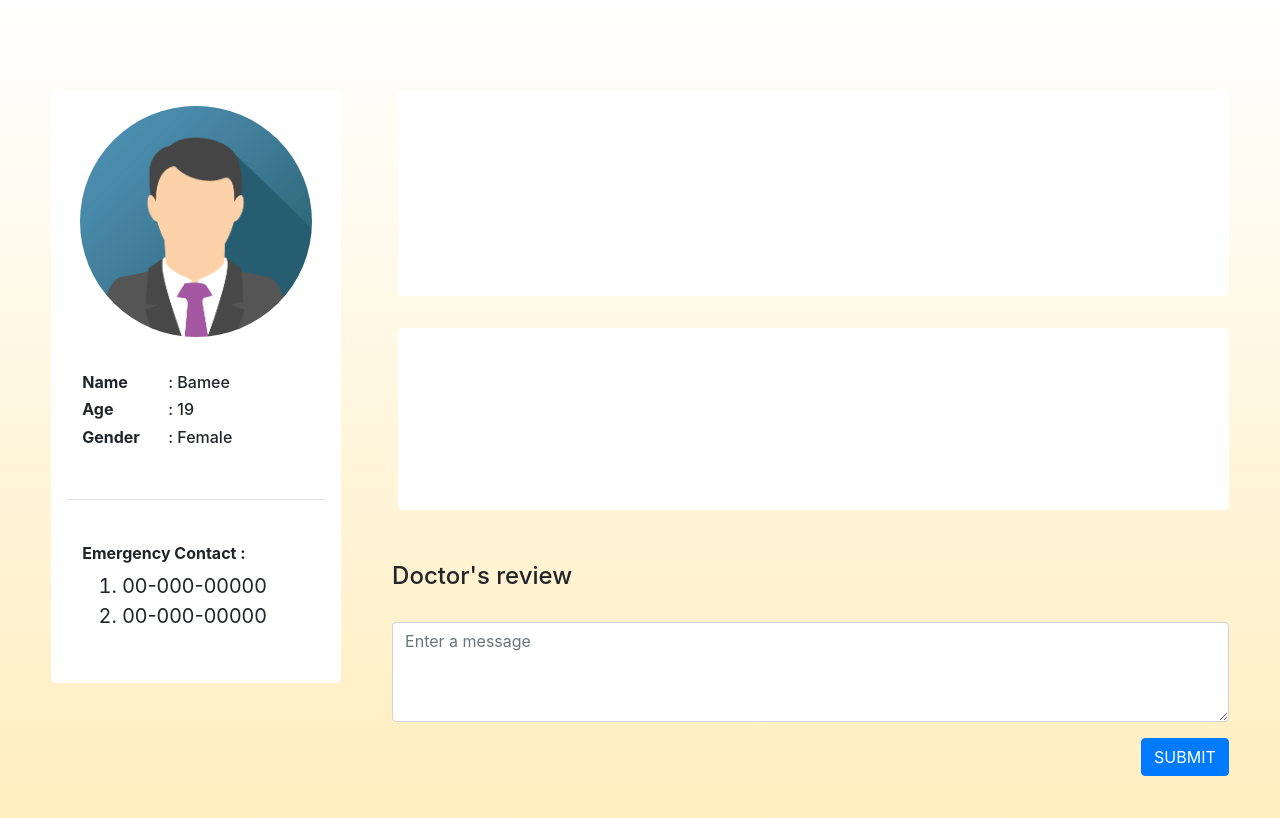
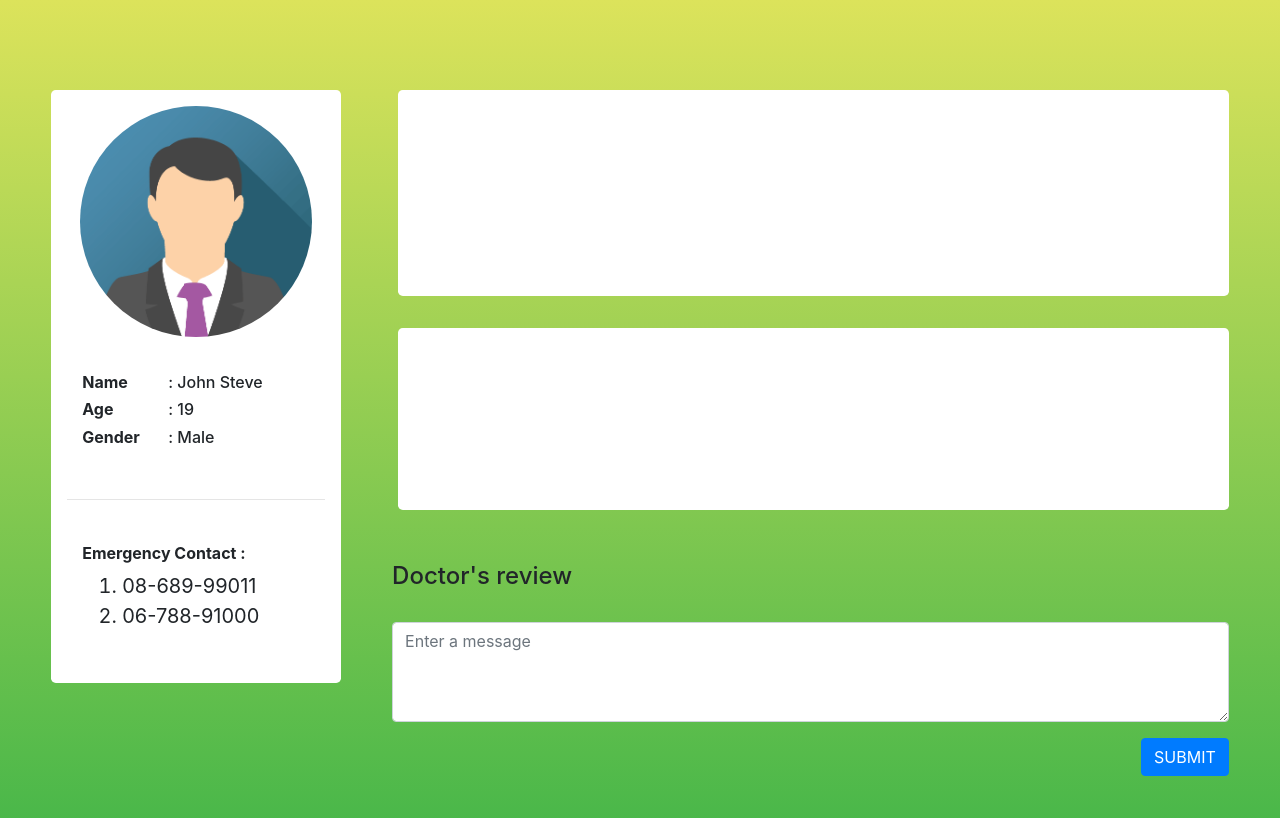
Before and after one commit to chiiida/withu-exceed, a plain HTML site: page doctor.html in a window 1280 px wide. Drawn offline with nearby package versions, Linux system fonts and the light colour scheme; no server answers.

Commit message:
finalllll

```diff
--- a/doctor.html
+++ b/doctor.html
@@ -15,7 +15,7 @@
         integrity="sha384-ggOyR0iXCbMQv3Xipma34MD+dH/1fQ784/j6cY/iJTQUOhcWr7x9JvoRxT2MZw1T" crossorigin="anonymous">
 </head>
 
-<body>
+<body style="background: linear-gradient(#DCE35B,#45B649 );">
     <div style="margin: 4%">
         <div class="row">
             <div class="col-3" style="position: fixed;">
@@ -33,9 +33,9 @@
                                     <h6><b>Gender</b></h6>
                                 </div>
                                 <div class="col-8">
-                                    <h6>: Bamee</h6>
+                                    <h6>: John Steve</h6>
                                     <h6>: 19</h6>
-                                    <h6>: Female</h6>
+                                    <h6>: Male</h6>
                                 </div>
                             </div>
                         </div>
@@ -43,8 +43,8 @@
                         <div class="container">
                             <h6><b>Emergency Contact :</b></h6>
                             <ol>
-                                <li style="font-size: 20px;">00-000-00000</li>
-                                <li style="font-size: 20px;">00-000-00000</li>
+                                <li style="font-size: 20px;">08-689-99011</li>
+                                <li style="font-size: 20px;">06-788-91000</li>
                             </ol>
                         </div>
                 </div>
--- a/js/bpm-realtime.js
+++ b/js/bpm-realtime.js
@@ -10,4 +10,6 @@ function getBpm() {
   });
 }
 
-getBpm();
+setInterval(() => {
+  getBpm();
+}, 1000)
--- a/style.css
+++ b/style.css
@@ -1,6 +1,8 @@
+/* background: linear-gradient(#DCE35B, #45B649 ); */
+
 body {
     padding-top: 3%;
-    background: linear-gradient(#FFFFFF,#FFEDBC );
+    background: linear-gradient(#FFFFFF,rgb(106, 214, 110) );
     background-size: cover;
 }
 
@@ -32,7 +34,7 @@ body {
 #doctor,#patient {
     width:60% ; border-radius: 50%;
     box-shadow: 0 4px 8px 0 rgba(0, 0, 0, 0.2) ;
-    opacity: 0.7;
+    opacity: 0.8;
 }
 #doctor:hover,#patient:hover{
     box-shadow: 0 20px 30px 0 rgba(0, 0, 0, 0.2);
```
Also changed, not shown: patient.html (+1 -1 lines), 1 other file.
